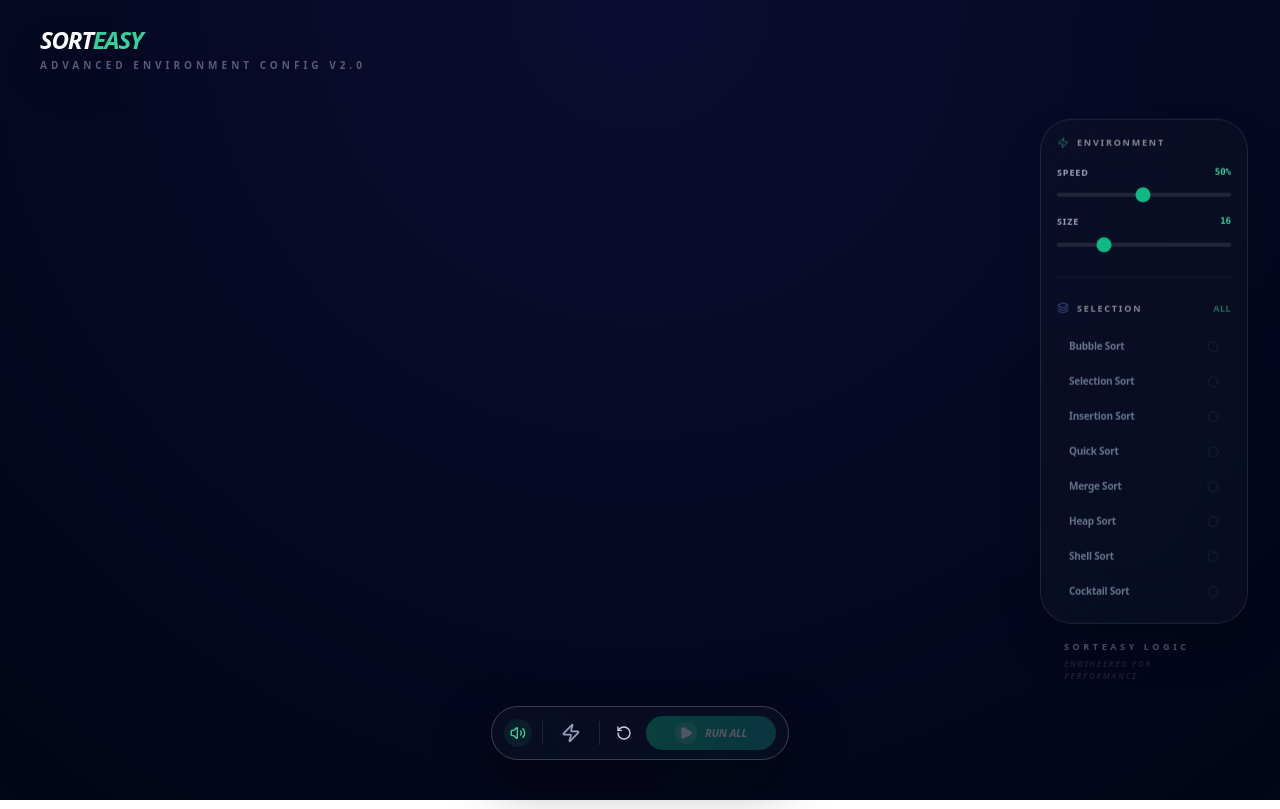
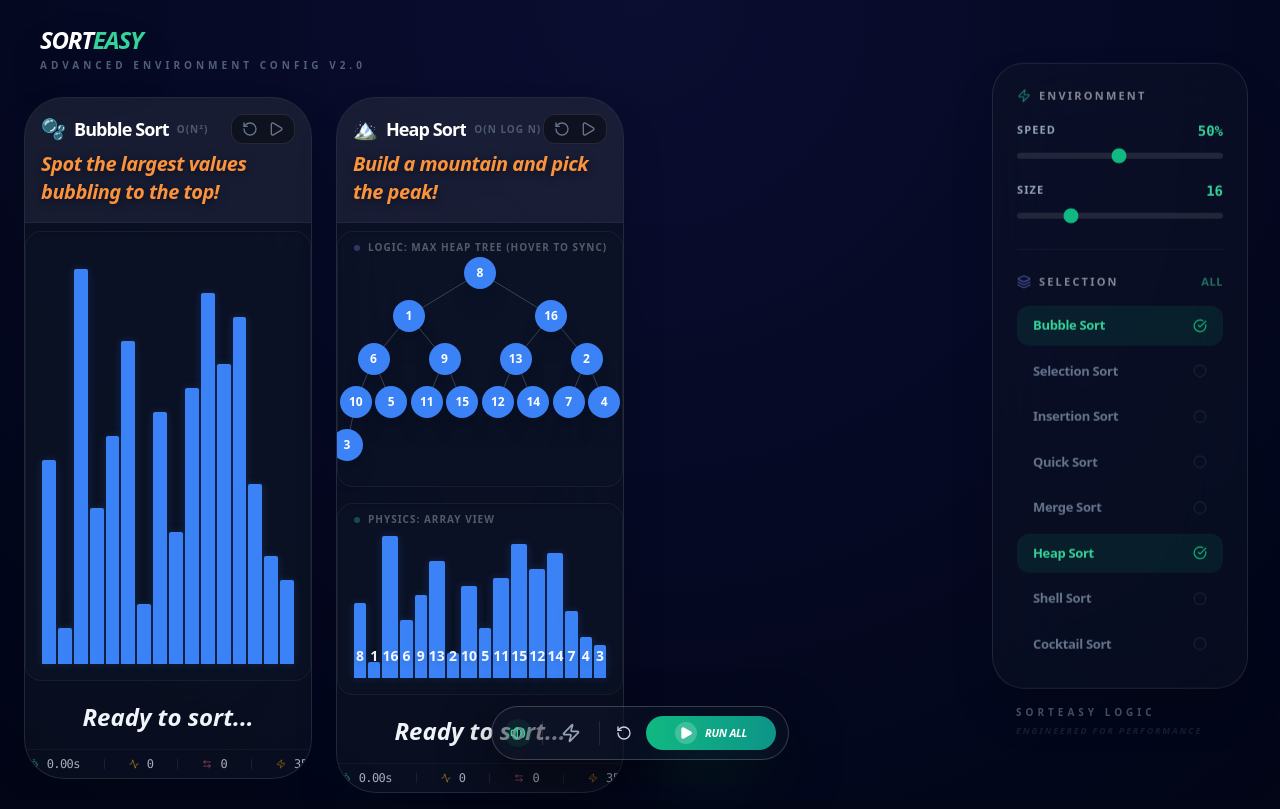
Before and after one commit to lastjung/sort-easy, a React (Vite) app: page / in a window 1280 px wide. Both pictures are taken after a click on the button "Bubble Sort". Built offline with nearby package versions, Linux system fonts and the light colour scheme.

Commit message:
fix: improve heap sort visualization and refine algorithm logic

```diff
--- a/src/App.jsx
+++ b/src/App.jsx
@@ -10,10 +10,21 @@ function App() {
   const [speed, setSpeed] = useState(50);
   const [soundEnabled, setSoundEnabled] = useState(true);
   const [volume, setVolume] = useState(0.1);
-  const [selectedIds, setSelectedIds] = useState(new Set(['bubble']));
+  const [selectedIds, setSelectedIds] = useState(new Set(['heap']));
   const [isTubeMode, setIsTubeMode] = useState(false);
 
-  const [data, setData] = useState([]);
+  const makeArray = useCallback((size) => {
+    const newArray = [];
+    for (let i = 1; i <= size; i++) newArray.push(i);
+    // Shuffle
+    for (let i = newArray.length - 1; i > 0; i--) {
+      const j = Math.floor(Math.random() * (i + 1));
+      [newArray[i], newArray[j]] = [newArray[j], newArray[i]];
+    }
+    return newArray;
+  }, []);
+
+  const [data, setData] = useState(() => makeArray(16));
   const [triggerRun, setTriggerRun] = useState(0);   // Global Start signal
   const [triggerResume, setTriggerResume] = useState(0); // Global Resume signal
   const [triggerStop, setTriggerStop] = useState(0);  // Global Pause signal
@@ -22,16 +33,9 @@ function App() {
 
   // Initial data generation
   const generateData = useCallback(() => {
-    const newArray = [];
-    for (let i = 1; i <= arraySize; i++) newArray.push(i);
-    // Shuffle
-    for (let i = newArray.length - 1; i > 0; i--) {
-        const j = Math.floor(Math.random() * (i + 1));
-        [newArray[i], newArray[j]] = [newArray[j], newArray[i]];
-    }
-    setData(newArray);
+    setData(makeArray(arraySize));
     setRunState({ running: 0, paused: 0 });
-  }, [arraySize]);
+  }, [arraySize, makeArray]);
 
   useEffect(() => {
     generateData();
@@ -98,7 +102,7 @@ function App() {
         </div>
       </header>
 
-      <main className="relative lg:pr-60 transition-all duration-700">
+      <main className="relative lg:pr-80 transition-all duration-700">
         {/* Desktop Configuration Sidebar (Hidden on Mobile) */}
         <Sidebar
           arraySize={arraySize}
--- a/src/algorithms/cocktailSort.js
+++ b/src/algorithms/cocktailSort.js
@@ -14,6 +14,7 @@ export const cocktailSort = async ({ array, setArray, setCompareIndices, setSwap
             setCompareIndices([i, i + 1]);
             setDescription(msg.COMPARE);
             countCompare();
+            playSound(200 + arr[i] * 5, 'sine');
             if (!(await wait(1))) break; // Compare 1.0
 
             if (arr[i] > arr[i + 1]) {
@@ -21,6 +22,7 @@ export const cocktailSort = async ({ array, setArray, setCompareIndices, setSwap
                 setArray([...arr]); setSwapIndices([i, i + 1]);
                 countSwap();
                 setDescription(msg.SWAP);
+                playSound(100 + arr[i] * 5, 'sawtooth');
                 swapped = true;
                 if (!(await wait(1))) break; // Action 1.0
                 setSwapIndices([]);
@@ -30,6 +32,7 @@ export const cocktailSort = async ({ array, setArray, setCompareIndices, setSwap
         swapped = false;
         sortedIndices.push(end);
         setSortedIndices([...sortedIndices]);
+        playSound(600, 'square');
         end--;
         if (!(await wait(0.5))) break; // Outro 0.5
 
@@ -41,6 +44,7 @@ export const cocktailSort = async ({ array, setArray, setCompareIndices, setSwap
             setCompareIndices([i, i + 1]);
             setDescription(msg.COMPARE);
             countCompare();
+            playSound(200 + arr[i] * 5, 'sine');
             if (!(await wait(1))) break; // Compare 1.0
 
             if (arr[i] > arr[i + 1]) {
@@ -48,6 +52,7 @@ export const cocktailSort = async ({ array, setArray, setCompareIndices, setSwap
                 setArray([...arr]); setSwapIndices([i, i + 1]);
                 countSwap();
                 setDescription(msg.SWAP);
+                playSound(100 + arr[i] * 5, 'sawtooth');
                 swapped = true;
                 if (!(await wait(1))) break; // Action 1.0
                 setSwapIndices([]);
@@ -55,6 +60,7 @@ export const cocktailSort = async ({ array, setArray, setCompareIndices, setSwap
         }
         sortedIndices.push(start);
         setSortedIndices([...sortedIndices]);
+        playSound(600, 'square');
         start++;
         if (!(await wait(0.5))) break; // Outro 0.5
     }
--- a/src/algorithms/shellSort.js
+++ b/src/algorithms/shellSort.js
@@ -15,11 +15,13 @@ export const shellSort = async ({ array, setArray, setCompareIndices, setSwapInd
                 setCompareIndices([j, j - gap]);
                 countCompare();
                 setDescription(msg.COMPARE);
+                playSound(200 + arr[j - gap] * 5, 'sine');
                 if (!(await wait(1))) break; // Compare 1.0
                 arr[j] = arr[j - gap];
                 countSwap();
                 setArray([...arr]);
                 setDescription(msg.SWAP);
+                playSound(100 + arr[j] * 5, 'sawtooth');
                 setSwapIndices([j, j - gap]);
                 if (!(await wait(1))) break; // Action 1.0
                 j -= gap;
@@ -28,6 +30,7 @@ export const shellSort = async ({ array, setArray, setCompareIndices, setSwapInd
             countSwap();
             setArray([...arr]);
             setSwapIndices([j]);
+            playSound(600, 'square');
             if (!(await wait(1))) break; // Action 1.0
             if (!(await wait(0.5))) break; // Outro 0.5
         }
--- a/src/components/Sidebar.jsx
+++ b/src/components/Sidebar.jsx
@@ -1,7 +1,6 @@
-
-import React from 'react';
-import { ALGORITHMS } from '../algorithms';
-import { CheckCircle, Circle, Zap, Layers } from 'lucide-react';
+import React from "react";
+import { ALGORITHMS } from "../algorithms";
+import { CheckCircle, Circle, Zap, Layers } from "lucide-react";
 
 const Sidebar = ({
   arraySize,
@@ -12,46 +11,60 @@ const Sidebar = ({
   toggleSelect,
   onSelectAll,
   onDeselectAll,
-  isAnyActive
+  isAnyActive,
 }) => {
   const isAllSelected = selectedIds.size === ALGORITHMS.length;
 
   return (
-    <aside className="fixed right-8 top-1/2 -translate-y-1/2 z-[40] hidden lg:flex flex-col gap-4 w-52 animate-in slide-in-from-right-10 duration-700 ease-out">
-
+    <aside className="fixed right-8 top-1/2 -translate-y-1/2 z-[40] hidden lg:flex flex-col gap-4 w-64 animate-in slide-in-from-right-10 duration-700 ease-out">
       {/* Environment Config Card */}
-      <div className="bg-slate-900/40 backdrop-blur-2xl border border-white/10 rounded-[32px] p-4 shadow-2xl flex flex-col gap-6">
-
+      <div className="bg-slate-900/40 backdrop-blur-2xl border border-white/10 rounded-[32px] p-6 shadow-2xl flex flex-col gap-6">
         {/* Section: Controls */}
         <div className="space-y-4">
           <div className="flex items-center gap-2 opacity-50">
-                <Zap size={12} className="text-emerald-400" />
-                <span className="text-[9px] font-black text-white uppercase tracking-[0.2em]">Environment</span>
+            <Zap size={14} className="text-emerald-400" />
+            <span className="text-[11px] font-black text-white uppercase tracking-[0.2em]">
+              Environment
+            </span>
           </div>
 
-            <div className="space-y-3">
+          <div className="space-y-4">
             <div className="space-y-2">
-                    <div className="flex justify-between items-center text-[9px] font-bold">
-                        <span className="text-slate-400 uppercase tracking-widest">Speed</span>
-                        <span className="text-emerald-400 font-mono">{speed}%</span>
+              <div className="flex justify-between items-center text-[11px] font-bold">
+                <span className="text-slate-400 uppercase tracking-widest">
+                  Speed
+                </span>
+                <span className="text-emerald-400 font-mono text-sm">
+                  {speed}%
+                </span>
               </div>
               <input
-                        type="range" min="1" max="100" value={speed}
+                type="range"
+                min="1"
+                max="100"
+                value={speed}
                 onChange={(e) => setSpeed(Number(e.target.value))}
-                        className="w-full h-1 bg-white/10 rounded-full appearance-none cursor-pointer accent-emerald-500"
+                className="w-full h-1.5 bg-white/10 rounded-full appearance-none cursor-pointer accent-emerald-500"
               />
             </div>
 
             <div className="space-y-2">
-                    <div className="flex justify-between items-center text-[9px] font-bold">
-                        <span className="text-slate-400 uppercase tracking-widest">Size</span>
-                        <span className="text-emerald-400 font-mono">{arraySize}</span>
+              <div className="flex justify-between items-center text-[11px] font-bold">
+                <span className="text-slate-400 uppercase tracking-widest">
+                  Size
+                </span>
+                <span className="text-emerald-400 font-mono text-sm">
+                  {arraySize}
+                </span>
               </div>
               <input
-                        type="range" min="5" max="50" value={arraySize}
+                type="range"
+                min="5"
+                max="50"
+                value={arraySize}
                 onChange={(e) => setArraySize(Number(e.target.value))}
                 disabled={isAnyActive}
-                        className="w-full h-1 bg-white/10 rounded-full appearance-none cursor-pointer accent-emerald-500 disabled:opacity-30"
+                className="w-full h-1.5 bg-white/10 rounded-full appearance-none cursor-pointer accent-emerald-500 disabled:opacity-30"
               />
             </div>
           </div>
@@ -63,33 +76,39 @@ const Sidebar = ({
         <div className="space-y-4">
           <div className="flex items-center justify-between opacity-50">
             <div className="flex items-center gap-2">
-                    <Layers size={12} className="text-indigo-400" />
-                    <span className="text-[9px] font-black text-white uppercase tracking-[0.2em]">Selection</span>
+              <Layers size={14} className="text-indigo-400" />
+              <span className="text-[11px] font-black text-white uppercase tracking-[0.2em]">
+                Selection
+              </span>
             </div>
             <button
-                  onClick={() => isAllSelected ? onDeselectAll() : onSelectAll()}
-                  className="text-[9px] font-bold text-emerald-400 hover:text-emerald-300 transition-colors uppercase tracking-wider"
+              onClick={() => (isAllSelected ? onDeselectAll() : onSelectAll())}
+              className="text-[11px] font-bold text-emerald-400 hover:text-emerald-300 transition-colors uppercase tracking-wider"
             >
-                  {isAllSelected ? 'None' : 'All'}
+              {isAllSelected ? "None" : "All"}
             </button>
           </div>
 
-            <div className="flex flex-col gap-1">
-                {ALGORITHMS.map(algo => (
+          <div className="flex flex-col gap-1.5">
+            {ALGORITHMS.map((algo) => (
               <button
                 key={algo.id}
                 onClick={() => toggleSelect(algo.id)}
-                        className={`flex items-center justify-between w-full px-3 py-2 rounded-xl text-[10px] font-bold transition-all group ${
+                className={`flex items-center justify-between w-full px-4 py-2.5 rounded-xl text-[13px] font-bold transition-all group ${
                   selectedIds.has(algo.id)
-                            ? 'bg-emerald-500/10 text-emerald-400'
-                            : 'text-slate-500 hover:bg-white/5 hover:text-slate-300'
+                    ? "bg-emerald-500/10 text-emerald-400"
+                    : "text-slate-500 hover:bg-white/5 hover:text-slate-300"
                 }`}
               >
                 <span className="tracking-tight">{algo.title}</span>
-                        {selectedIds.has(algo.id)
-                            ? <CheckCircle size={12} className="text-emerald-500" />
-                            : <Circle size={12} className="opacity-20 group-hover:opacity-40 transition-opacity" />
-                        }
+                {selectedIds.has(algo.id) ? (
+                  <CheckCircle size={14} className="text-emerald-500" />
+                ) : (
+                  <Circle
+                    size={14}
+                    className="opacity-20 group-hover:opacity-40 transition-opacity"
+                  />
+                )}
               </button>
             ))}
           </div>
@@ -98,10 +117,13 @@ const Sidebar = ({
 
       {/* Footer Branding inside Sidebar */}
       <div className="px-6 space-y-1">
-        <p className="text-[9px] font-black text-slate-600 uppercase tracking-[0.4em]">SortEasy Logic</p>
-        <p className="text-[8px] font-bold text-slate-700 uppercase tracking-[0.2em] italic opacity-40 italic">Engineered for Performance</p>
+        <p className="text-[10px] font-black text-slate-600 uppercase tracking-[0.4em]">
+          SortEasy Logic
+        </p>
+        <p className="text-[9px] font-bold text-slate-700 uppercase tracking-[0.2em] italic opacity-40">
+          Engineered for Performance
+        </p>
       </div>
-
     </aside>
   );
 };
--- a/src/components/SortCard.jsx
+++ b/src/components/SortCard.jsx
@@ -363,7 +363,7 @@ const SortCard = ({
             }
         }
 
-        setDescription(msg.FINISHED || { text: "COMPLETED! ✨", type: MSG_TYPES.SUCCESS });
+        setDescription(helpers.msg.FINISHED || { text: "COMPLETED! ✨", type: MSG_TYPES.SUCCESS });
         if (onCompleteRef.current) {
           onCompleteRef.current(item.id, {
             time: baseTimeRef.current + (Date.now() - (pausedRef.current ? 0 : startTimeRef.current)),
@@ -510,6 +510,7 @@ const SortCard = ({
           compareIndices={compareIndices}
           groupIndices={groupIndices}
           pivotOrders={pivotOrders}
+          title={item.title}
         />
 
         {/* Bottom Description & Stats Bar */}
--- a/src/components/SortChart.jsx
+++ b/src/components/SortChart.jsx
@@ -1,7 +1,9 @@
-import React, { useMemo } from 'react';
+import React, { useMemo, useState } from 'react';
 import { COLORS } from '../constants/colors';
 
-const SortChart = ({ array, arraySize, sortedIndices, swapIndices, goodIndices, compareIndices, groupIndices = {}, pivotOrders = {}, isCinema }) => {
+const SortChart = ({ array, arraySize, sortedIndices, swapIndices, goodIndices, compareIndices, groupIndices = {}, pivotOrders = {}, isCinema, title }) => {
+  const isHeap = title?.toLowerCase().includes('heap');
+  const [hoveredIdx, setHoveredIdx] = useState(null);
 
   const swapSet = useMemo(() => new Set(swapIndices), [swapIndices]);
   const compareSet = useMemo(() => new Set(compareIndices), [compareIndices]);
@@ -9,10 +11,8 @@ const SortChart = ({ array, arraySize, sortedIndices, swapIndices, goodIndices,
   const sortedSet = useMemo(() => new Set(sortedIndices), [sortedIndices]);
 
   const getBarColorClass = (idx) => {
-    // 스왑 중: 피벗(goodSet)은 보라색 유지, 상대는 초록색
     if (swapSet.has(idx)) {
-      if (goodSet.has(idx)) return COLORS.TARGET; // 피벗은 보라색 유지
-      return COLORS.SORTED; // 스왑 상대는 초록색
+      return COLORS.SWAP;
     }
     if (compareSet.has(idx)) return COLORS.COMPARE;
     if (goodSet.has(idx)) return COLORS.TARGET;
@@ -23,6 +23,119 @@ const SortChart = ({ array, arraySize, sortedIndices, swapIndices, goodIndices,
 
   const maxVal = Math.max(...array, 1);
 
+  // --- Heap Tree Layout Calculations ---
+  const getHeapPos = (idx) => {
+    if (!isHeap) return null;
+    const depth = Math.floor(Math.log2(idx + 1));
+    const posInRow = idx - (Math.pow(2, depth) - 1);
+    const rowWidth = Math.pow(2, depth);
+    const totalLevels = Math.floor(Math.log2(arraySize)) + 1;
+
+    return {
+      x: ((posInRow + 0.5) / rowWidth) * 100,
+      y: ((depth + 0.5) / totalLevels) * 85 + 7.5
+    };
+  };
+
+  if (isHeap) {
+    return (
+      <div className={`w-full flex flex-col gap-4 animate-in fade-in duration-700 ${isCinema ? 'flex-1 p-4' : ''}`}>
+        {/* Top: Theoretical Heap Tree */}
+        <div className={`relative w-full transition-all duration-700 overflow-visible bg-slate-900/40 rounded-2xl border border-white/5 shadow-inner ${
+          isCinema ? 'h-[55%]' : 'h-48 md:h-64'
+        } p-4`}>
+            <div className="absolute top-2 left-4 flex items-center gap-2 opacity-30">
+                <div className="w-1.5 h-1.5 rounded-full bg-indigo-400" />
+                <span className="text-[10px] font-black text-white uppercase tracking-widest">Logic: Max Heap Tree (Hover to Sync)</span>
+            </div>
+            {/* SVG Lines for Tree Connections */}
+            <svg className="absolute inset-0 w-full h-full pointer-events-none opacity-20">
+            {array.map((_, i) => {
+                const left = 2 * i + 1;
+                const right = 2 * i + 2;
+                if (left >= arraySize && right >= arraySize) return null;
+
+                const p = getHeapPos(i);
+                const l = left < arraySize ? getHeapPos(left) : null;
+                const r = right < arraySize ? getHeapPos(right) : null;
+
+                return (
+                <React.Fragment key={i}>
+                    {l && <line x1={`${p.x}%`} y1={`${p.y}%`} x2={`${l.x}%`} y2={`${l.y}%`} stroke="white" strokeWidth="1" />}
+                    {r && <line x1={`${p.x}%`} y1={`${p.y}%`} x2={`${r.x}%`} y2={`${r.y}%`} stroke="white" strokeWidth="1" />}
+                </React.Fragment>
+                );
+            })}
+            </svg>
+
+            {array.map((value, idx) => {
+            const colorClass = getBarColorClass(idx);
+            const pos = getHeapPos(idx);
+            const size = isCinema ? 44 : 32; // Slightly larger for dual text
+            const isHovered = hoveredIdx === idx;
+            const isComparing = compareSet.has(idx);
+
+            return (
+                <div
+                key={idx}
+                onMouseEnter={() => setHoveredIdx(idx)}
+                onMouseLeave={() => setHoveredIdx(null)}
+                className={`absolute flex flex-col items-center justify-center rounded-full font-black shadow-xl cursor-pointer ${colorClass} ${
+                    isHovered ? 'ring-4 ring-white scale-110 z-10' : ''
+                } ${isComparing ? '!bg-yellow-400 !text-black ring-[6px] ring-white shadow-[0_0_50px_rgba(250,204,21,1)] z-30 scale-[1.3]' : 'text-white'}`}
+                style={{
+                    width: `${size}px`,
+                    height: `${size}px`,
+                    left: `${pos.x}%`,
+                    top: `${pos.y}%`,
+                    transform: 'translate(-50%, -50%)',
+                    transition: 'left 700ms ease-out, top 700ms ease-out, background-color 150ms ease, box-shadow 150ms ease, transform 150ms ease, ring 150ms ease'
+                }}
+                >
+                  <span className={`${isCinema ? 'text-lg' : 'text-xs'}`}>{value}</span>
+                </div>
+            );
+            })}
+        </div>
+
+        {/* Bottom: Physical Array Bar Chart */}
+        <div className={`relative w-full flex items-end justify-center transition-all duration-500 overflow-visible bg-slate-900/40 rounded-2xl border border-white/5 shadow-inner p-4 ${
+            isCinema ? 'h-[40%]' : 'h-32 md:h-48'
+        } gap-[2px]`}>
+            <div className="absolute top-2 left-4 flex items-center gap-2 opacity-30">
+                <div className="w-1.5 h-1.5 rounded-full bg-emerald-400" />
+                <span className="text-[10px] font-black text-white uppercase tracking-widest">Physics: Array View</span>
+            </div>
+            {array.map((value, idx) => {
+                const colorClass = getBarColorClass(idx);
+                const isHovered = hoveredIdx === idx;
+                return (
+                <div
+                    key={idx}
+                    onMouseEnter={() => setHoveredIdx(idx)}
+                    onMouseLeave={() => setHoveredIdx(null)}
+                    className={`w-full rounded-t-sm relative flex items-end justify-center pb-2 text-white font-black cursor-pointer ${colorClass} ${
+                        isHovered ? 'brightness-150 ring-2 ring-white z-10' : ''
+                    }`}
+                    style={{
+                        height: `${(value / maxVal) * 85 + 5}%`,
+                        transition: 'background-color 75ms linear, height 700ms ease-out, filter 200ms ease'
+                    }}
+                >
+                    {arraySize <= 25 && (
+                        <span className="drop-shadow-lg mb-1 hidden sm:block opacity-95 text-[10px] md:text-sm">
+                            {value}
+                        </span>
+                    )}
+                </div>
+                );
+            })}
+        </div>
+      </div>
+    );
+  }
+
+  // --- Default Bar Chart Layout ---
   return (
     <div className={`relative w-full flex items-end justify-center transition-all duration-500 overflow-visible ${
       isCinema
@@ -32,8 +145,6 @@ const SortChart = ({ array, arraySize, sortedIndices, swapIndices, goodIndices,
       {array.map((value, idx) => {
         const colorClass = getBarColorClass(idx);
         const pivotOrder = pivotOrders[idx];
-
-        // --- [Divide 시각화 핵심] 그룹이 다르면 간격을 물리적으로 벌립니다 (Divider) ---
         const groupColor = groupIndices[idx];
         const nextGroupColor = groupIndices[idx + 1];
         const hasGap = groupColor && nextGroupColor && groupColor !== nextGroupColor;
@@ -48,7 +159,6 @@ const SortChart = ({ array, arraySize, sortedIndices, swapIndices, goodIndices,
               transition: 'background-color 75ms linear, margin-right 300ms ease-out, height 700ms ease-out'
             }}
           >
-            {/* Pivot Order Badge */}
             {pivotOrder && (
               <div className="absolute -top-10 flex flex-col items-center animate-in zoom-in duration-500">
                 <div className="w-5 h-5 md:w-6 md:h-6 bg-white text-slate-900 rounded-full flex items-center justify-center text-[10px] md:text-xs font-black shadow-xl border-2 border-emerald-500">
@@ -57,10 +167,9 @@ const SortChart = ({ array, arraySize, sortedIndices, swapIndices, goodIndices,
                 <div className="w-0.5 h-2 bg-white/50" />
               </div>
             )}
-
-            {arraySize <= (isCinema ? 40 : 25) && (
+            {isHeap && arraySize <= (isCinema ? 40 : 25) && (
               <span className={`drop-shadow-lg mb-1 hidden sm:block opacity-95 ${isCinema ? 'text-sm' : 'text-[10px] md:text-xs'}`}>
-                {idx + 1}
+                {value}
               </span>
             )}
           </div>
```
Also changed, not shown: src/algorithms/heapSort.js (+69 -17 lines). Lines whose indentation alone changed are shown as unchanged.
